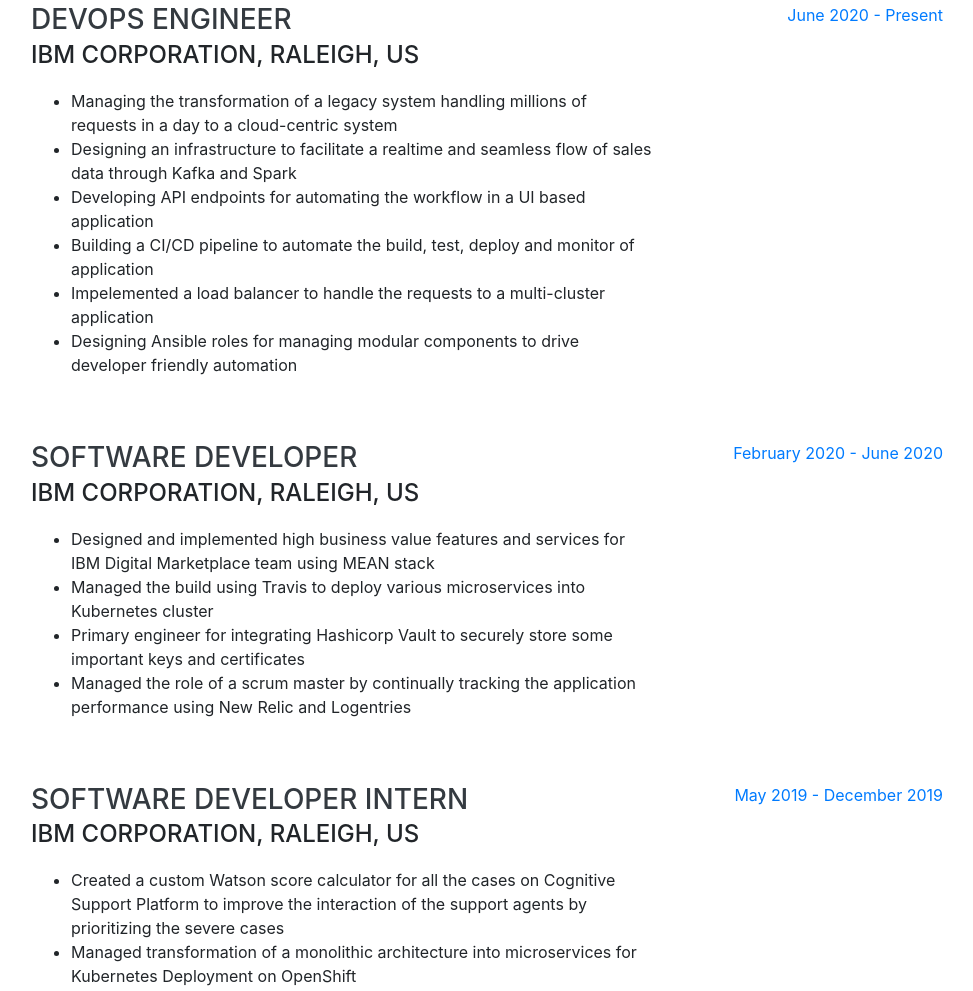
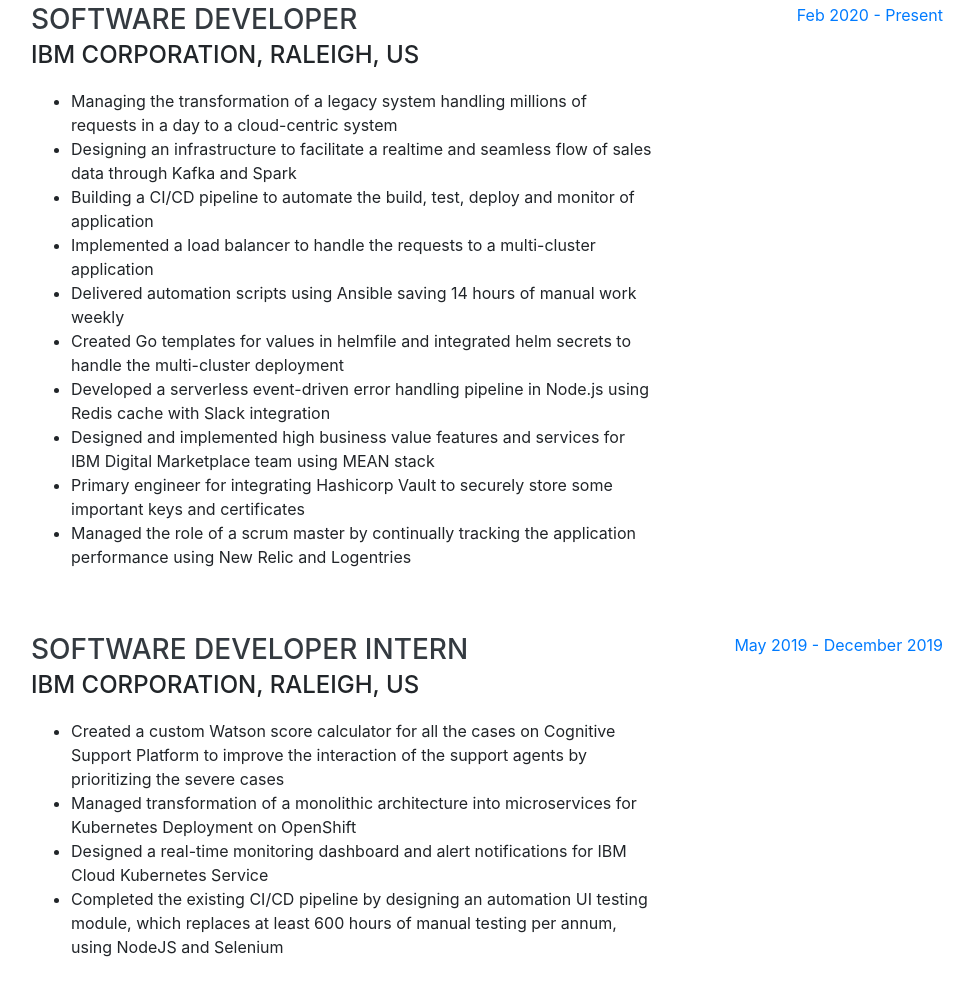
Before and after one commit to rayandasoriya/personal-website, a website with bundled scripts: page index.html in a window 1280 px wide. Shown: the part 932-1923 px from the top of the page, without its empty margins (289-1262 px from the left). Built offline with nearby package versions, Linux system fonts and the light colour scheme; a web font is replaced by a local one.

Commit message:
Updtated files

```diff
--- a/index.html
+++ b/index.html
@@ -121,7 +121,7 @@
             <a href="https://twitter.com/dasoriya_rayan" target="_blank">
               <i class="fab fa-twitter"></i>
             </a>
-            <a href="https://rayandasoriya.com/resume.pdf" target="_blank">
+            <a href="/resume.pdf" target="_blank">
               <i class="fas fa-file"></i>
             </a>
           </div>
@@ -142,7 +142,7 @@
             class="resume-item d-flex flex-column flex-md-row justify-content-between mb-5"
           >
             <div class="resume-content">
-              <h3 class="mb-0">DevOps Engineer</h3>
+              <h3 class="mb-0">Software Developer</h3>
               <div class="subheading mb-3">IBM Corporation, Raleigh, US</div>
               <ul>
                 <li>
@@ -152,51 +152,33 @@
                   Designing an infrastructure to facilitate a realtime and seamless flow of sales data through Kafka and Spark
                 </li>
                 <li>
-                  Developing API endpoints for automating the workflow in a UI based application
-                </li>
-                <li>
                   Building a CI/CD pipeline to automate the build, test, deploy and monitor of application
                 </li>
                 <li>
-                  Impelemented a load balancer to handle the requests to a multi-cluster application
+                  Implemented a load balancer to handle the requests to a multi-cluster application
                 </li>
                 <li>
-                  Designing Ansible roles for managing modular components to drive developer friendly automation
+                Delivered automation scripts using Ansible saving 14 hours of manual work weekly
+                </li>
+                <li>
+                  Created Go templates for values in helmfile and integrated helm secrets to handle the multi-cluster deployment
+                </li>
+                <li>
+                  Developed a serverless event-driven error handling pipeline in Node.js using Redis cache with Slack integration
+                </li>
+                <li>
+                  Designed and implemented high business value features and services for IBM Digital Marketplace team using MEAN stack
+                </li>
+                <li>
+                  Primary engineer for integrating Hashicorp Vault to securely store some important keys and certificates
+                </li>
+                <li>
+                  Managed the role of a scrum master by continually tracking the application performance using New Relic and Logentries
                 </li>
               </ul>
             </div>
             <div class="resume-date text-md-right">
-              <span class="text-primary">June 2020 - Present</span>
-            </div>
-          </div>
-
-          <div
-            class="resume-item d-flex flex-column flex-md-row justify-content-between mb-5"
-          >
-            <div class="resume-content">
-              <h3 class="mb-0">Software Developer</h3>
-              <div class="subheading mb-3">IBM Corporation, Raleigh, US</div>
-              <ul>
-                <li>
-                  Designed and implemented high business value features and
-                  services for IBM Digital Marketplace team using MEAN stack
-                </li>
-                <li>
-                  Managed the build using Travis to deploy various
-                  microservices into Kubernetes cluster
-                </li>
-                <li>
-                  Primary engineer for integrating Hashicorp Vault to securely
-                  store some important keys and certificates
-                </li>
-                <li>
-                  Managed the role of a scrum master by continually tracking the
-                  application performance using New Relic and Logentries
-                </li>
-              </ul>
-            </div>
-            <div class="resume-date text-md-right">
-              <span class="text-primary">February 2020 - June 2020</span>
+              <span class="text-primary">Feb 2020 - Present</span>
             </div>
           </div>
 
@@ -277,7 +259,7 @@
                   code, testing, and security
                 </li>
                 <li>
-                  Developed websites for various clients using Wordpress and
+                  Developed websites for various clients using WordPress and
                   Bootstrap
                 </li>
               </ul>
@@ -469,7 +451,7 @@
                 Conference on Cloud Computing, Data Science & Engineering
               </div>
               <p>
-                This paper explains different advancements, benefits, and injury
+                This paper explains different advancements, benefits, and injuries
                 caused or can be created to the society which is also our
                 principal contribution towards the subject. It also tells why
                 the future of Artificial Intelligence, despite having
--- a/scss/_variables.scss
+++ b/scss/_variables.scss
@@ -19,7 +19,7 @@
 $purple:  #6f42c1 !default;
 $pink:    #e83e8c !default;
 $red:     #dc3545 !default;
-$orange:  #BD5D38 !default;
+$orange:  #17181a !default;
 $yellow:  #ffc107 !default;
 $green:   #28a745 !default;
 $teal:    #20c997 !default;
```
Also changed, not shown: .travis.yml, css/resume.css, css/resume.min.css, 1 other file.
